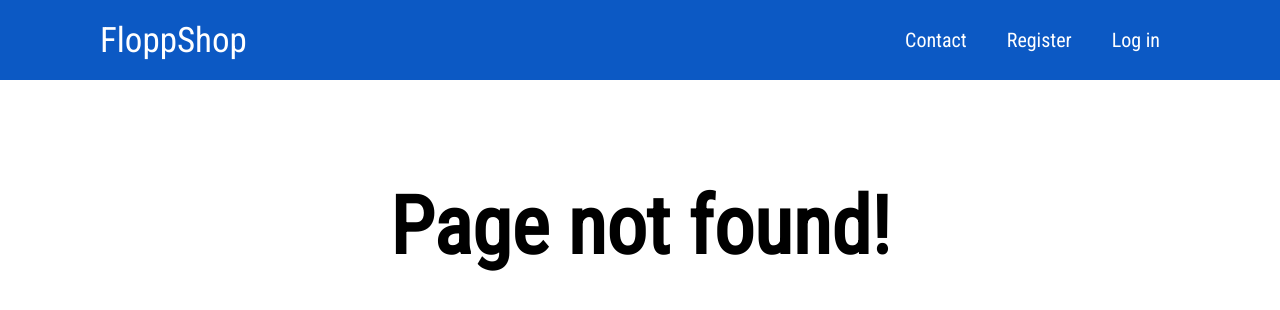
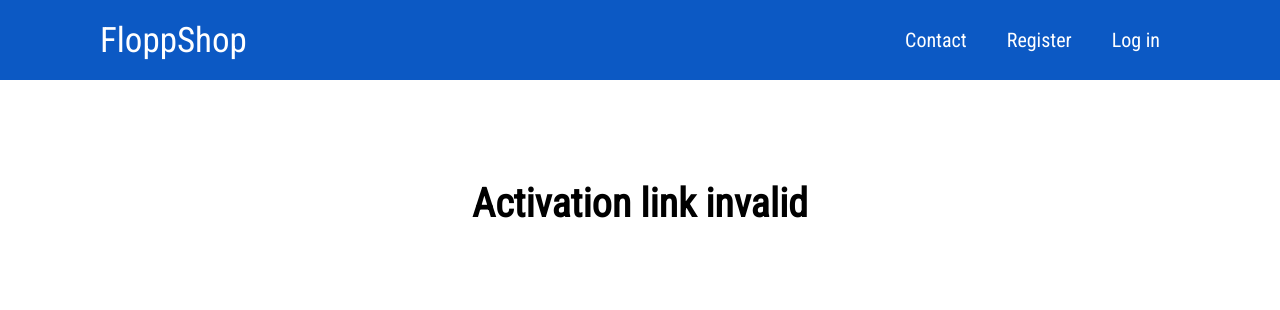
Before and after one commit to Ansup17174/floppshop, a React (Create React App) app in the folder frontend/: page /verify-email/1 in a window 1280 px wide. Before the commit this address had no page. Shown: the top 310 px of the page. Built offline with nearby package versions, Linux system fonts and the light colour scheme; no server answers.

Commit message:
e-mail verification

```diff
--- a/frontend/src/App.js
+++ b/frontend/src/App.js
@@ -1,7 +1,8 @@
 import Header from './components/Header';
 import FilterForm from './components/FilterForm';
 import NotFound from './components/NotFound';
-import Register from './components/Register'
+import Register from './components/Register';
+import ConfirmEmail from './components/ConfirmEmail';
 import {BrowserRouter as Router, Switch, Route} from 'react-router-dom';
 
 const App = () => {
@@ -13,9 +14,12 @@ const App = () => {
         <div className="page">
         <Switch>
             <Route path="/" exact>
-                <FilterForm />
+              <FilterForm />
             </Route>
-            <Route path="/register">
+            <Route path="/verify-email/:key" exact>
+              <ConfirmEmail />
+            </Route>
+            <Route path="/register" exact>
               <Register />
             </Route>
             <Route path="*">
--- /dev/null
+++ b/frontend/src/components/ConfirmEmail.js
@@ -0,0 +1,28 @@
+import {useState, useEffect} from 'react';
+import {useParams} from 'react-router-dom';
+import axios from 'axios';
+
+const ConfirmEmail = () => {
+
+    const [isConfirmed, setIsConfirmed] = useState(false);
+    const { key } = useParams();
+
+    useEffect(() => {
+        const url = "http://localhost:8000/auth/registration/verify-email/";
+        axios.post(url, {key: key})
+        .then(response => {
+            console.log(response.data);
+            setIsConfirmed(true);
+        })
+        .catch(error => {
+            console.log(error.response.data);
+            setIsConfirmed(false);
+        });
+    }, []);
+
+    return (
+        <h1 className="main-text">{isConfirmed ? "E-mail confirmed succesfully" : "Activation link invalid"}</h1>
+    );
+};
+
+export default ConfirmEmail;
--- a/frontend/src/components/NotFound.js
+++ b/frontend/src/components/NotFound.js
@@ -1,6 +1,6 @@
 const NotFound = () => {
     return (
-        <div className="not-found">
+        <div className="main-text">
             <div>
                 <h1>Page not found!</h1>
             </div>
--- a/frontend/src/index.css
+++ b/frontend/src/index.css
@@ -207,7 +207,7 @@ a:active {
     cursor: pointer;
 }
 
-.not-found {
+.main-text {
     display: flex;
     justify-content: center;
     padding-top: 100px;
```
